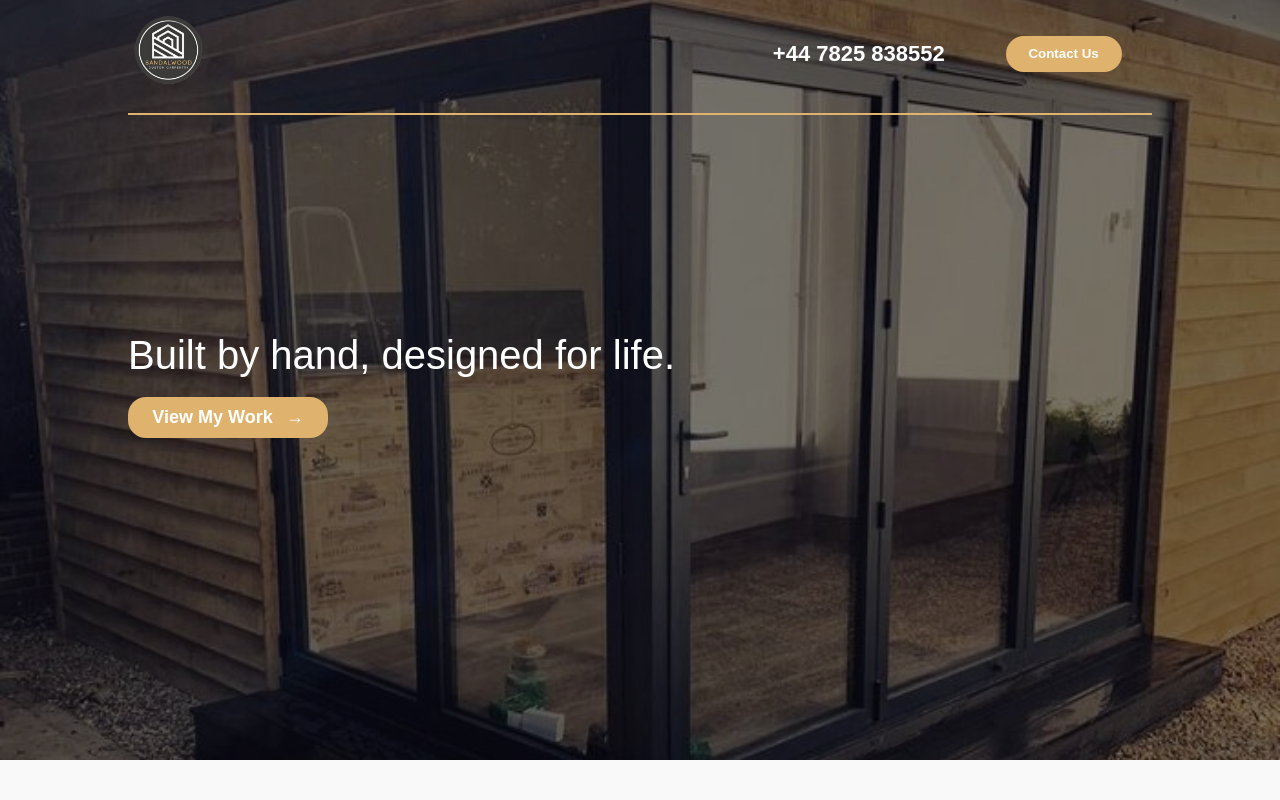
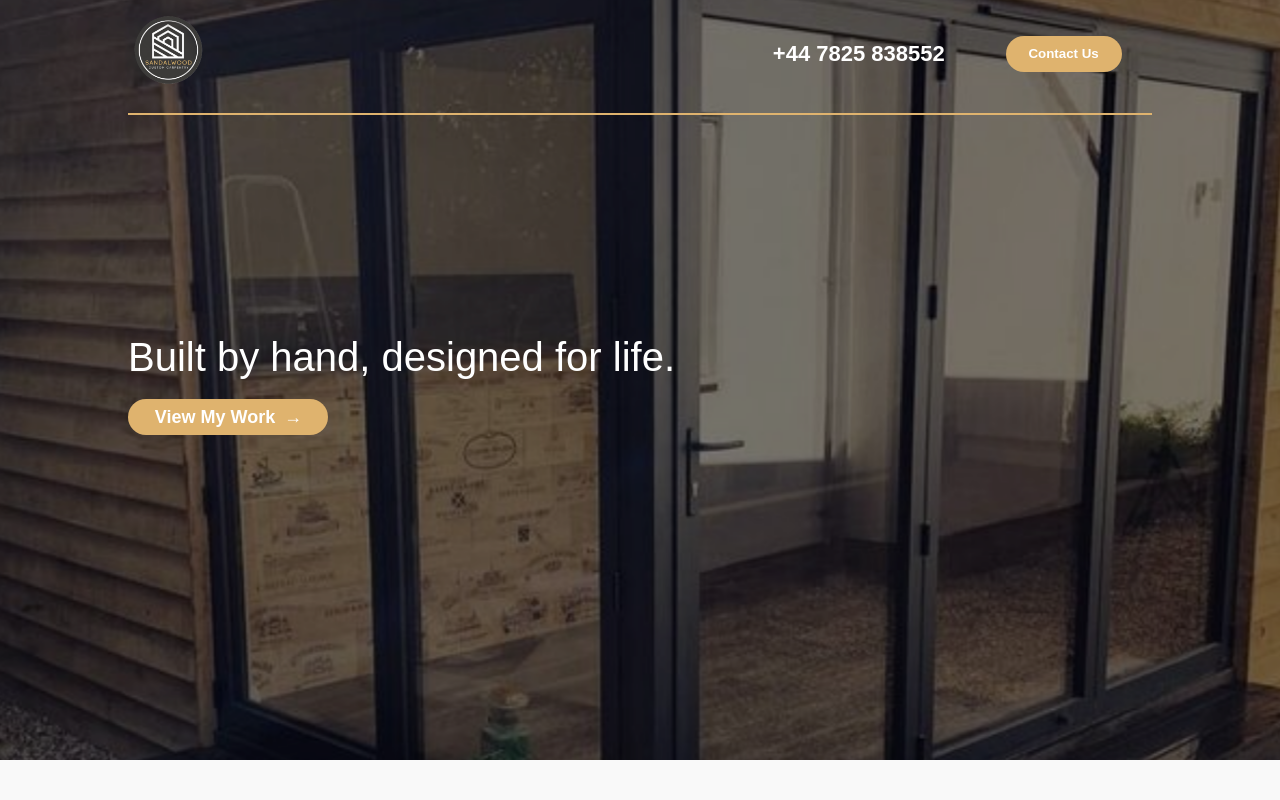
Before and after one commit to LarCaiDevelopment/Sandalwood, a React (Create React App) app in the folder sandalwood/: page / in a window 1280 px wide. Shown: the top 800 px of the page. Built offline with nearby package versions, Linux system fonts and the light colour scheme.

Commit message:
Hero Component changes and animation

```diff
--- a/sandalwood/src/Components/Hero/Hero.jsx
+++ b/sandalwood/src/Components/Hero/Hero.jsx
@@ -1,14 +1,25 @@
 import "./Hero.scss";
 
 function Hero() {
+  const scrollToGallery = () => {
+    const gallerySection = document.getElementById("gallery");
+    if (gallerySection) {
+      gallerySection.scrollIntoView({
+        behavior: "smooth",
+        block: "start",
+      });
+    }
+  };
+
   return (
     <div className="hero">
-        <div className="hero__background"></div>
-        <div className="hero__text--cont">
-            <p className="hero__text">Built by hand, designed for life.</p>
-            <a href="#gallery"><button className="hero__cta">View My Work</button></a>
-        </div>
-
+      <div className="hero__background"></div>
+      <div className="hero__text--cont">
+        <p className="hero__text">Built by hand, designed for life.</p>
+        <button className="hero__cta" onClick={scrollToGallery}>
+          View My Work
+        </button>
+      </div>
     </div>
   );
 }
--- a/sandalwood/src/Components/Hero/Hero.scss
+++ b/sandalwood/src/Components/Hero/Hero.scss
@@ -4,10 +4,11 @@
 .hero {
   position: relative;
   display: flex;
-    height: 95vh;
+  height: 95vh;  /* Hero height stays fixed */
   justify-content: center;
   align-items: center;
   color: white;
+  overflow: hidden;  /* Prevents the zoom from spilling out of the hero container */
 
   &__background {
     position: absolute;
@@ -18,53 +19,88 @@
     background-image: url(../../Assets/Images/img_9528_720.jpg);
     background-repeat: no-repeat;
     background-size: cover;
+    background-position: center;
     filter: brightness(50%);
-        background-position: center;
+    animation: zoomIn 10s ease-in-out;
+  }
+
+  @keyframes zoomIn {
+    0% {
+      transform: scale(1);
+    }
+    50% {
+      transform: scale(1.2);
+    }
+    100% {
+      transform: scale(1.05);
+    }
   }
 
   &__text {
     position: relative;
     z-index: 1;
-        font-size:40px;
+    font-size: 40px;
     margin: 0 auto;
     width: 80vw;
   }
 
-    &__cta{
+  &__cta {
     position: relative;
-        display:block;
-        background-color: #DFB36E;
+    display: block;
+    background-color: #dfb36e;
     color: white;
     font-weight: 700;
-        padding: 10px;
+    height: 36px;
     width: 116px;
     border: none;
     border-radius: 18px;
     font-size: 18px;
     width: 200px;
     margin-top: 10px;
+    cursor: pointer;
+
+    &:hover{
+        text-decoration: underline;
+    }
   }
 
   .hero__cta::after {
-        content: " →"; /* Adds a slim right arrow */
-        font-size: 18px; /* Adjust size of the arrow if needed */
-        margin-left: 8px; /* Space between text and arrow */
+    content: " →";
+    font-size: 18px;
+    margin-left: 8px;
+    display: inline-block;
+    animation: moveArrow 1.5s infinite ease-in-out;
   }
 
-      @include media(mobile)  {
+  @keyframes moveArrow {
+    0% {
+      transform: translateX(0);
+    }
+    50% {
+      transform: translateX(5px);
+    }
+    70% {
+      transform: translateX(3px);
+    }
+    100% {
+      transform: translateX(0);
+    }
+  }
+
+  @include media(mobile) {
     &__text {
       text-align: center;
       line-height: 48px;
       font-size: 30px;
     }
 
-        &__cta{
+    &__cta {
       margin: 0 auto;
       margin-top: 15px;
     }
   }
 }
 
-.hero a{
+.hero a {
   text-decoration: none !important;
 }
```
Lines whose indentation alone changed are shown as unchanged.
